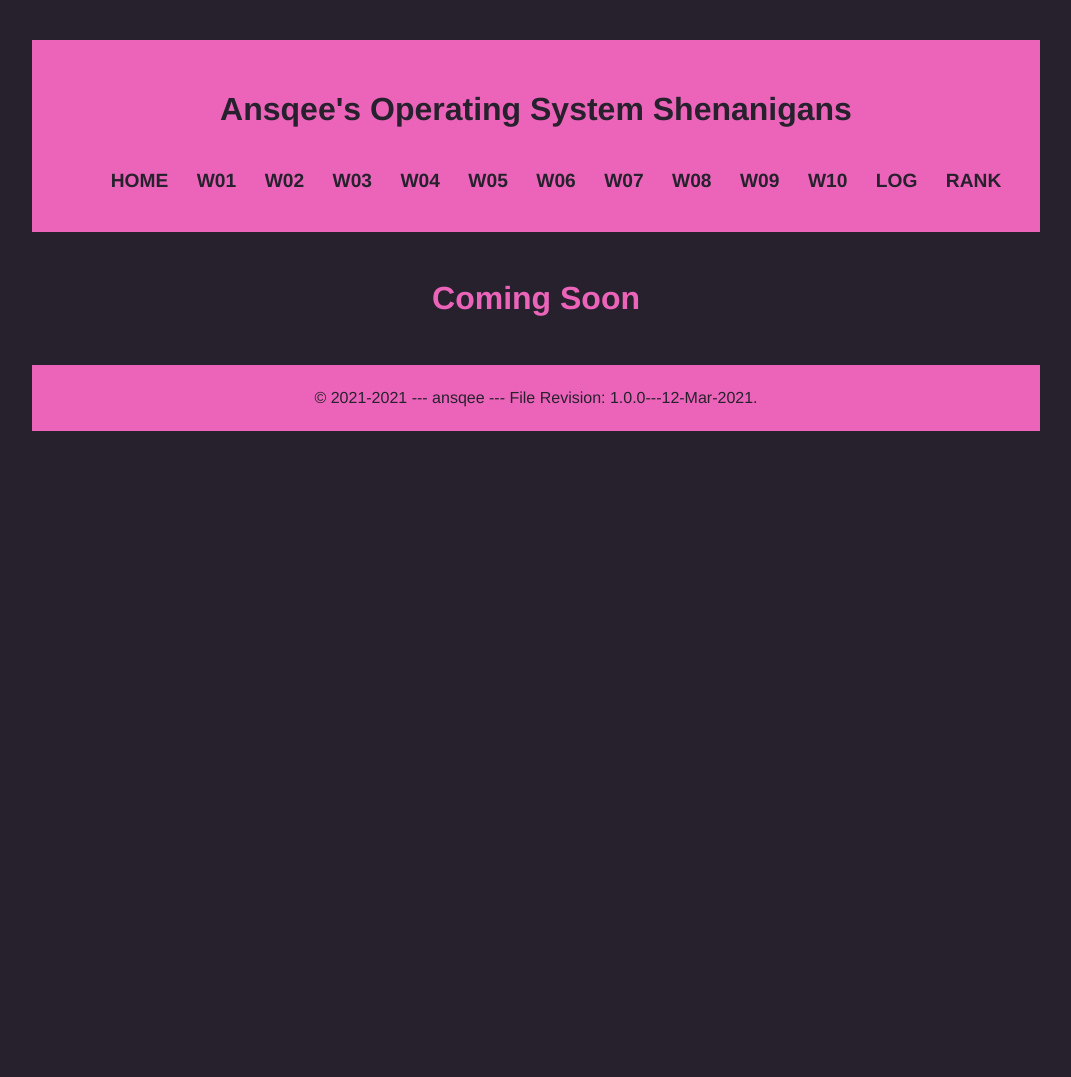
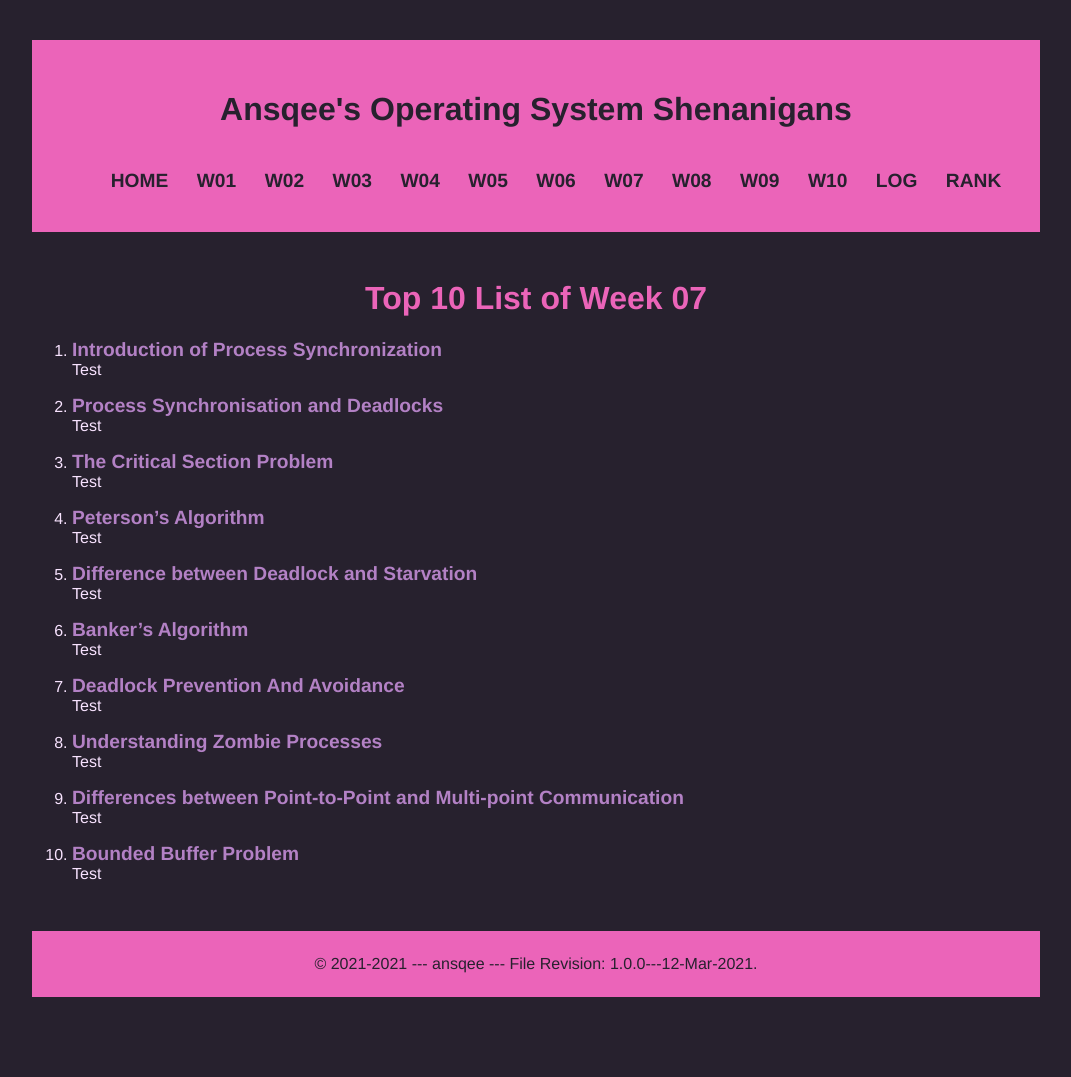
Before and after one commit to ansqee/os211, a Jekyll site: the page built from w07.md, in a window 1280 px wide. Shown: the whole page, without its empty margins (104-1175 px from the left). Built offline with Jekyll 4.4.1, drawn with Linux system fonts in a browser that asks for light colours; before the commit the page ends 900 px from its top, so only the background shows below that.

Commit message:
Did half of TXT

```diff
--- a/TXT/mylog.txt
+++ b/TXT/mylog.txt
@@ -26,3 +26,6 @@ ZCZC W05 80 L15 Assignment #5
 ZCZC W06 60 L05 GSGS Related
 ZCZC W06 30 L03 Pop quiz
 ZCZC W06 60 L16 Top 10 List
+ZCZC W07 100 L02 ZOOM related
+ZCZC W07 120 L05 GSGS Related
+ZCZC W07 20 L04 GitHub Pages: setting, etc.
--- a/TXT/myrank.txt
+++ b/TXT/myrank.txt
@@ -14,3 +14,6 @@ ZCZC W04 arroganthooman
 ZCZC W05 ardi-nusantara
 ZCZC W05 aryaputr213
 ZCZC W05 asfiowilma
+ZCZC W06 ardi-nusantara
+ZCZC W06 arsyandatj
+ZCZC W06 azkafitria
--- a/w07.md
+++ b/w07.md
@@ -4,4 +4,34 @@ title: "Week 07 Top 10"
 permalink: /W07/
 ---
 
-# Coming Soon
+# Top 10 List of Week 07
+
+1. [Introduction of Process Synchronization](https://www.geeksforgeeks.org/introduction-of-process-synchronization/)<br>
+Test
+
+2. [Process Synchronisation and Deadlocks](https://computing.dcu.ie/~humphrys/Notes/OS/synch.html)<br>
+Test
+
+3. [The Critical Section Problem](http://crystal.uta.edu/~ylei/cse6324/data/critical-section.pdf)<br>
+Test
+
+4. [Peterson's Algorithm](https://youtu.be/baFmmUZlOxM)<br>
+Test
+
+5. [Difference between Deadlock and Starvation](https://www.geeksforgeeks.org/difference-between-deadlock-and-starvation-in-os/)<br>
+Test
+
+6. [Banker’s Algorithm](https://www.geeksforgeeks.org/bankers-algorithm-in-operating-system-2/)<br>
+Test
+
+7. [Deadlock Prevention And Avoidance](https://www.geeksforgeeks.org/deadlock-prevention/)<br>
+Test
+
+8. [Understanding Zombie Processes](https://youtu.be/xJ8KenZw2ag)<br>
+Test
+
+9. [Differences between Point-to-Point and Multi-point Communication](https://www.geeksforgeeks.org/differences-between-point-to-point-and-multi-point-communication/)<br>
+Test
+
+10. [Bounded Buffer Problem](https://www.studytonight.com/operating-system/bounded-buffer)<br>
+Test
```
